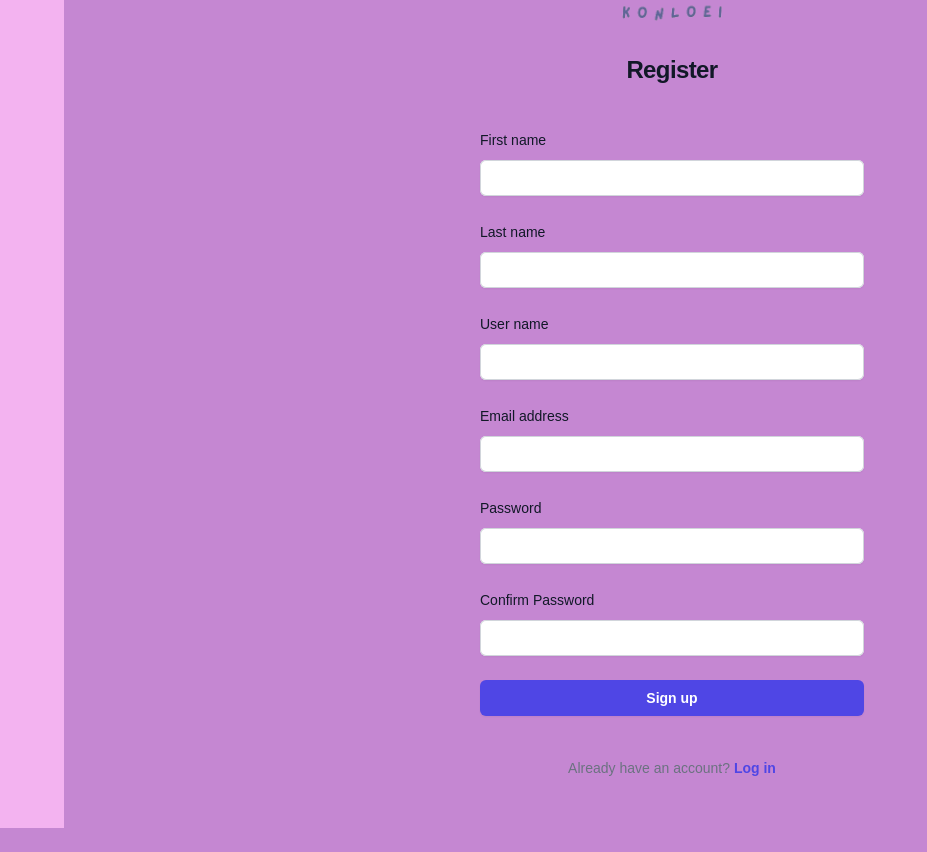
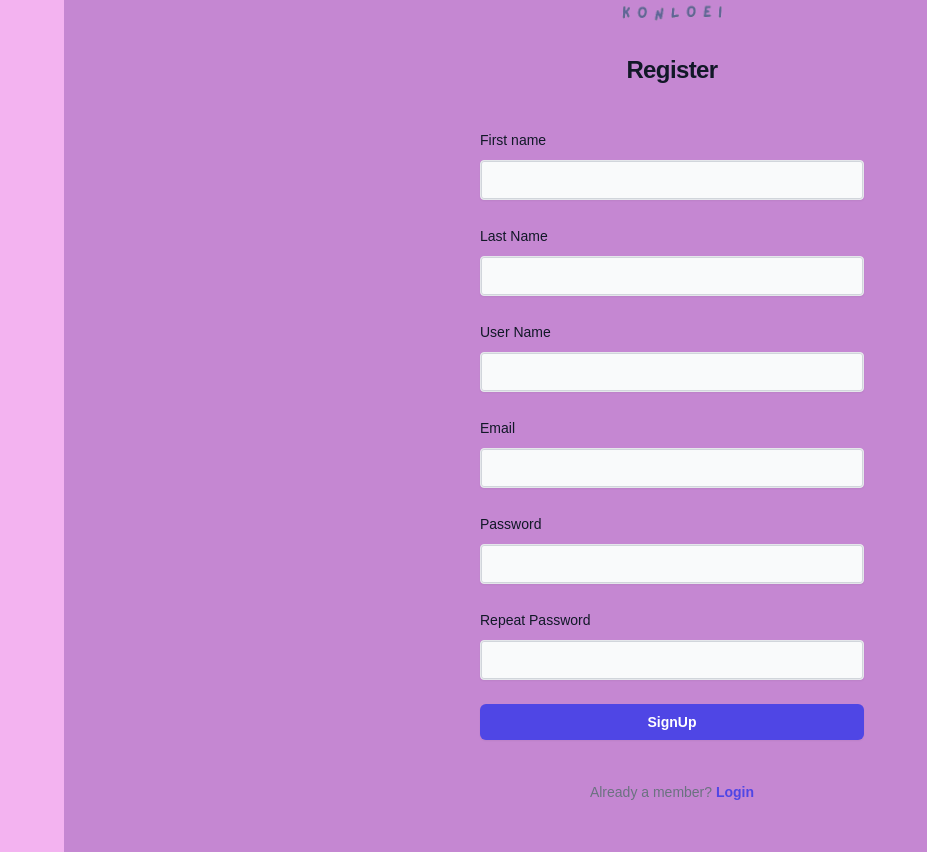
Before and after one commit to SE331-2023-project1/Frontend-Project-Khrai-wai-pai-kon-loei, a Vue app: page /Register in a window 1280 px wide. Shown: the part 248-1100 px from the top of the page, without its empty margins (0-927 px from the left). Before the commit the page ends 1076 px from the top, so only its background shows below. Built offline with nearby package versions, Linux system fonts and the light colour scheme.

Commit message:
vee-validate register

```diff
--- a/src/stores/auth.ts
+++ b/src/stores/auth.ts
@@ -40,14 +40,14 @@ export const useAuthStore = defineStore('auth', {
       firstName: string,
       lastName: string,
       email: string,
-      password: string
+      password: string,
     ) {
-      const response = await apiClient.post('/api/v1/auth/register/student', {
+      const response = await apiClient.post('/api/v1/auth/register', {
         username: username,
         firstname: firstName,
         lastname: lastName,
         email: email,
-        password: password
+        password: password,
       })
       this.token = response.data.access_token
       this.userRole = response.data.user_role
--- a/src/views/Register.vue
+++ b/src/views/Register.vue
@@ -1,125 +1,175 @@
+<script setup lang="ts">
+import InputText from '@/components/InputText.vue'
+import * as yup from 'yup'
+import { useField, useForm } from 'vee-validate'
+import { useAuthStore } from '@/stores/auth'
+import { useRouter, RouterLink } from 'vue-router'
+import { useMessageStore } from '@/stores/message'
+import { storeToRefs } from 'pinia'
+
+const authStore = useAuthStore()
+const router = useRouter()
+const messageStore = useMessageStore()
+
+const { message } = storeToRefs(messageStore)
+
+const validationSchema = yup.object({
+  username: yup.string().required('The username is required'),
+  firstname: yup.string().required('The firstName is required'),
+  lastname: yup.string().required('The lastName is required'),
+  email: yup.string().email().required('The email is required'),
+  password: yup.string().required('The password is required'),
+  passwordrepeat: yup.string()
+        .oneOf([yup.ref('password')], 'Passwords do not match')
+        .required('Confirm Password is required'),
+})
+
+const { errors, handleSubmit } = useForm({
+  validationSchema,
+
+  initialValues: {
+    username: '',
+    firstname: '',
+    lastname: '',
+    email: '',
+    password: '',
+    passwordrepeat: '',
+  }
+})
+
+const { value: username } = useField<string>('username')
+
+const { value: firstname } = useField<string>('firstname')
+
+const { value: lastname } = useField<string>('lastname')
+
+const { value: email } = useField<string>('email')
+
+const { value: password } = useField<string>('password')
+
+const { value: passwordrepeat } = useField<string>('passwordrepeat')
+
+const onSubmit = handleSubmit((values) => {
+  authStore
+    .studentRegister(values.username, values.firstname, values.lastname, values.email, values.password)
+    .then(() => {
+      router.push({ name: 'Login' })
+      messageStore.updateMessage('Register Successful')
+      messageStore.updateSubmessage('You can login to our website')
+      const svgPath = `
+      <svg xmlns="http://www.w3.org/2000/svg" fill="none" viewBox="0 0 24 24" stroke-width="2.0" stroke="currentColor" class="h-10 w-10">
+          <path stroke-linecap="round" stroke-linejoin="round" d="M9 12.75L11.25 15 15 9.75M21 12a9 9 0 11-18 0 9 9 0 0118 0z" />
+        </svg>
+    `
+    messageStore.updateSvgPath(svgPath)
+      setTimeout(() => {
+        messageStore.resetMessage(),
+        messageStore.resetSubmessage(),
+        messageStore.resetSvgPath()
+      }, 5000)
+    })
+    .catch(() => {
+      messageStore.updateMessage('Username is already exists')
+      messageStore.updateSubmessage('Please try another username')
+      const svgPath = `
+        <svg fill="#B9261C" class="h-10 w-10" viewBox="0 0 200 200" data-name="Layer 1" id="Layer_1" xmlns="http://www.w3.org/2000/svg">
+          <title />
+          <path d="M100,15a85,85,0,1,0,85,85A84.93,84.93,0,0,0,100,15Zm0,150a65,65,0,1,1,65-65A64.87,64.87,0,0,1,100,165Z" />
+          <path d="M128.5,74a9.67,9.67,0,0,0-14,0L100,88.5l-14-14a9.9,9.9,0,0,0-14,14l14,14-14,14a9.9,9.9,0,0,0,14,14l14-14,14,14a9.9,9.9,0,0,0,14-14l-14-14,14-14A10.77,10.77,0,0,0,128.5,74Z" />
+        </svg>
+    `
+    messageStore.updateSvgPath(svgPath)
+      setTimeout(() => {
+        messageStore.resetMessage(),
+        messageStore.resetSubmessage(),
+        messageStore.resetSvgPath()
+      }, 3000)
+    })
+})
+</script>
+
 <template>
   <div class="flex min-h-full flex-1 flex-col justify-center px-6 py-12 lg:px-8">
     <div class="sm:mx-auto sm:w-full sm:max-w-sm">
       <img class="mx-auto h-60 w-60" src='../assets/logo.png' alt="logo" />
       <h2 class="mt-3 text-center text-2xl font-bold leading-9 tracking-tight text-gray-900">Register</h2>
+
+
     </div>
 
-    <!-- username -->
     <div class="mt-10 sm:mx-auto sm:w-full sm:max-w-sm">
-      <form class="space-y-6" @submit.prevent="signup">
+      <form class="space-y-6" @submit.prevent="onSubmit">
         <div>
-          <label for="username" class="block text-sm font-medium leading-6 text-gray-900">First name</label>
+          <label for="firstname" class="block text-sm font-medium leading-6 text-gray-900">First name</label>
+
+          <InputText type="text" v-model="firstname" :error="errors['firstname']"></InputText>
+        </div>
+
+        <div>
+          <label for="lastname" class="block text-sm font-medium leading-6 text-gray-900"
+            >Last Name</label
+          >
+          <InputText type="text" v-model="lastname" :error="errors['lastname']"></InputText>
+        </div>
+
+        <div>
+          <label for="username" class="block text-sm font-medium leading-6 text-gray-900"
+            >User Name</label
+          >
+          <InputText type="text" v-model="username" :error="errors['username']"></InputText>
+        </div>
+
+        <div>
+          <label for="email" class="block text-sm font-medium leading-6 text-gray-900"
+            >Email</label
+          >
+          <InputText type="text" v-model="email" :error="errors['email']"></InputText>
+        </div>
+
+        <div>
+          <div class="flex items-center justify-start">
+            <label for="password" class="block text-sm font-medium leading-6 text-gray-900"
+              >Password</label
+            >
+          </div>
+
           <div class="mt-2">
-            <input id="firstname" v-model="formData.firstname" type="text" autocomplete="username" required class="block w-full rounded-md border-0 py-1.5 px-3 text-gray-900 shadow-sm ring-1 ring-inset ring-gray-300 placeholder:text-gray-400 focus:ring-2 focus:ring-inset focus:ring-indigo-600 sm:text-sm sm:leading-6" />
-          </div>
-        </div>
-        <div>
-          <label for="username" class="block text-sm font-medium leading-6 text-gray-900">Last name</label>
-          <div class="mt-2">
-            <input id="lastname" v-model="formData.lastname" type="text" autocomplete="username" required class="block w-full rounded-md border-0 py-1.5 px-3 text-gray-900 shadow-sm ring-1 ring-inset ring-gray-300 placeholder:text-gray-400 focus:ring-2 focus:ring-inset focus:ring-indigo-600 sm:text-sm sm:leading-6" />
+            <InputText v-model="password" type="password" :error="errors['password']"></InputText>
           </div>
         </div>
 
         <div>
-          <label for="username" class="block text-sm font-medium leading-6 text-gray-900">User name</label>
+          <div class="flex items-center justify-start">
+            <label for="passwordrepeat" class="block text-sm font-medium leading-6 text-gray-900"
+              >Repeat Password</label
+            >
+          </div>
+
           <div class="mt-2">
-            <input id="username" v-model="formData.username" type="text" autocomplete="username" required class="block w-full rounded-md border-0 py-1.5 px-3 text-gray-900 shadow-sm ring-1 ring-inset ring-gray-300 placeholder:text-gray-400 focus:ring-2 focus:ring-inset focus:ring-indigo-600 sm:text-sm sm:leading-6" />
+            <InputText v-model="passwordrepeat" type="passwordrepeat" :error="errors['passwordrepeat']"></InputText>
           </div>
         </div>
-
-        <!-- email -->
         <div>
-          <label for="email" class="block text-sm font-medium leading-6 text-gray-900">Email address</label>
-          <div class="mt-2">
-            <input id="email" v-model="formData.email" type="email" autocomplete="email" required class="block w-full rounded-md border-0 py-1.5 px-3 text-gray-900 shadow-sm ring-1 ring-inset ring-gray-300 placeholder:text-gray-400 focus:ring-2 focus:ring-inset focus:ring-indigo-600 sm:text-sm sm:leading-6" />
-          </div>
-        </div>
-
-        <!-- password -->
-        <div>
-          <div class="flex items-center justify-between">
-            <label for="password" class="block text-sm font-medium leading-6 text-gray-900">Password</label>
-          </div>
-          <div class="mt-2">
-            <input id="password" v-model="formData.password" type="password" autocomplete="new-password" required class="block w-full rounded-md border-0 py-1.5 px-3 text-gray-900 shadow-sm ring-1 ring-inset ring-gray-300 placeholder:text-gray-400 focus:ring-2 focus:ring-inset focus:ring-indigo-600 sm:text-sm sm:leading-6" />
-          </div>
-        </div>
-
-        <!-- repeat password -->
-        <div>
-          <div class="flex items-center justify-between">
-            <label for="password" class="block text-sm font-medium leading-6 text-gray-900">Confirm Password</label>
-          </div>
-          <div class="mt-2">
-            <input id="passwordRepeat" v-model="formData.passwordRepeat" type="password" autocomplete="new-password" required class="block w-full rounded-md border-0 py-1.5 px-3 text-gray-900 shadow-sm ring-1 ring-inset ring-gray-300 placeholder:text-gray-400 focus:ring-2 focus:ring-inset focus:ring-indigo-600 sm:text-sm sm:leading-6" />
-          </div>
-        </div>
-
-        <!-- Sign up button -->
-        <div>
-          <button type="submit" class="flex w-full justify-center rounded-md bg-indigo-600 px-3 py-1.5 text-sm font-semibold leading-6 text-white shadow-sm hover:bg-indigo-500 focus-visible:outline focus-visible:outline-2 focus-visible:outline-offset-2 focus-visible:outline-indigo-600">Sign up</button>
+          <button
+            type="submit"
+            class="flex w-full justify-center rounded-md bg-indigo-600 px-3 py-1.5 text-sm font-semibold leading-6 text-white shadow-sm hover:bg-indigo-500 focus-visible:outline focus-visible:outline-2 focus-visible:outline-offset-2 focus-visible:outline-indigo-600"
+          >
+            SignUp
+          </button>
         </div>
       </form>
 
       <p class="mt-10 text-center text-sm text-gray-500">
-        Already have an account?
+        Already a member?
+
         {{ ' ' }}
-        <RouterLink to="/Login" class="font-semibold leading-6 text-indigo-600 hover:text-indigo-500">Log in</RouterLink>
+
+        <RouterLink
+          :to="{ name: 'Login' }"
+          class="font-semibold leading-6 text-indigo-600 hover:text-indigo-500"
+          >Login</RouterLink
+        >
       </p>
     </div>
   </div>
 </template>
-
-<script>
-import axios from 'axios'; // Make sure to import Axios
-
-export default {
-  data() {
-    return {
-      formData: {
-        firstname: '',
-        lastname:' ',
-        username: '',
-        email: '',
-        password: '',
-        passwordRepeat: '',
-      },
-    };
-  },
-  methods: {
-    sendPost() {
-      // Create a payload object from formData
-      const postData = {
-        firstname: this.formData.firstname,
-        lastname: this.formData.lastname,
-        email: this.formData.email,
-        username: this.formData.username,
-        password: this.formData.password,
-      };
-
-      axios.post("http://localhost:8080/api/v1/auth/register", postData)
-        .then(res => {
-          // Handle the API response, e.g., store access token in local storage
-          localStorage.setItem('access_token', res.data.access_token);
-        })
-        .catch(error => {
-          // Handle API errors here
-          console.error('Error:', error);
-        });
-    },
-    signup() {
-      if (!this.formData.firstname || !this.formData.lastname || !this.formData.username || !this.formData.email || !this.formData.password || !this.formData.passwordRepeat) {
-        alert('Please fill in all required fields.');
-      } else if (this.formData.password !== this.formData.passwordRepeat) {
-        alert('Passwords do not match. Please check and try again.');
-      } else {
-        this.sendPost(); // Call the sendPost function to send registration data to the API
-        alert('Registration successful. You can now log in.');
-        this.$router.push('/Login');
-      }
-    },
-  },
-};
-
-</script>
```
